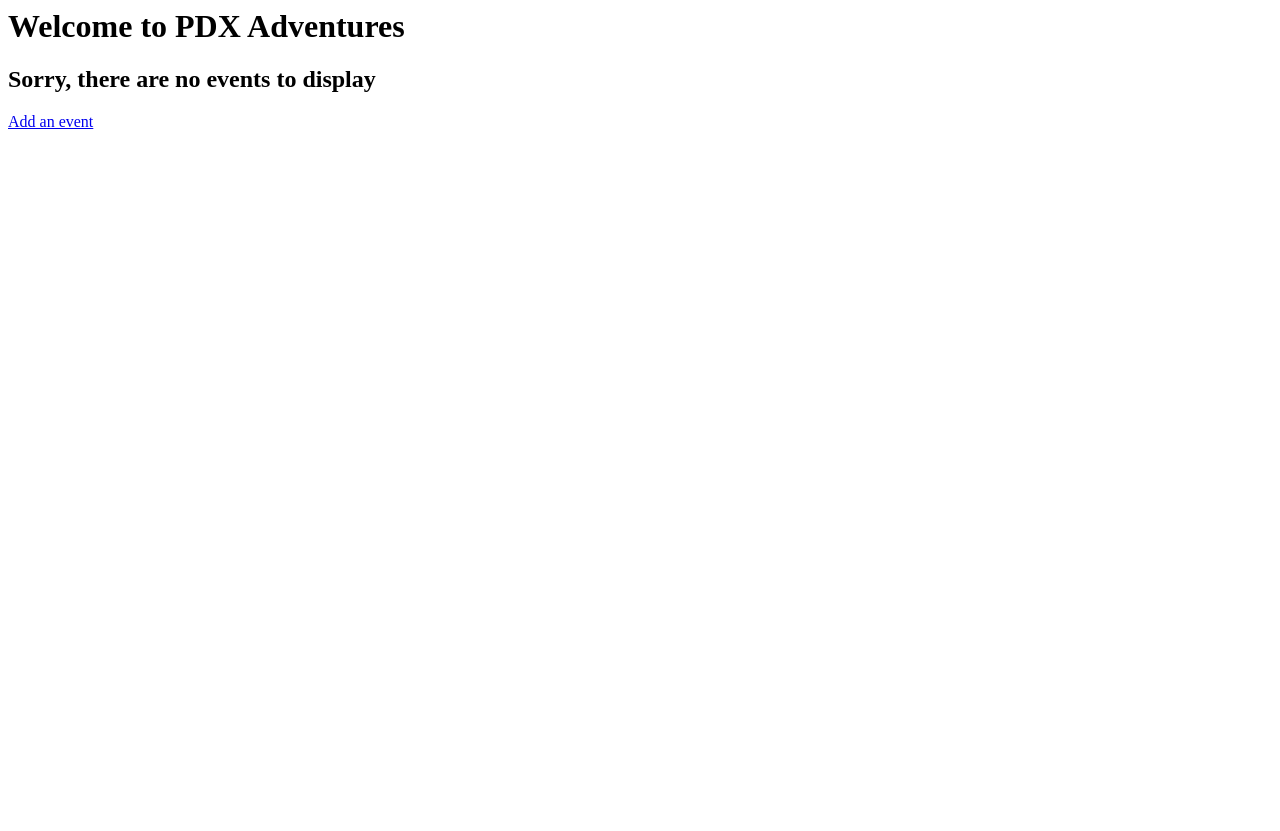
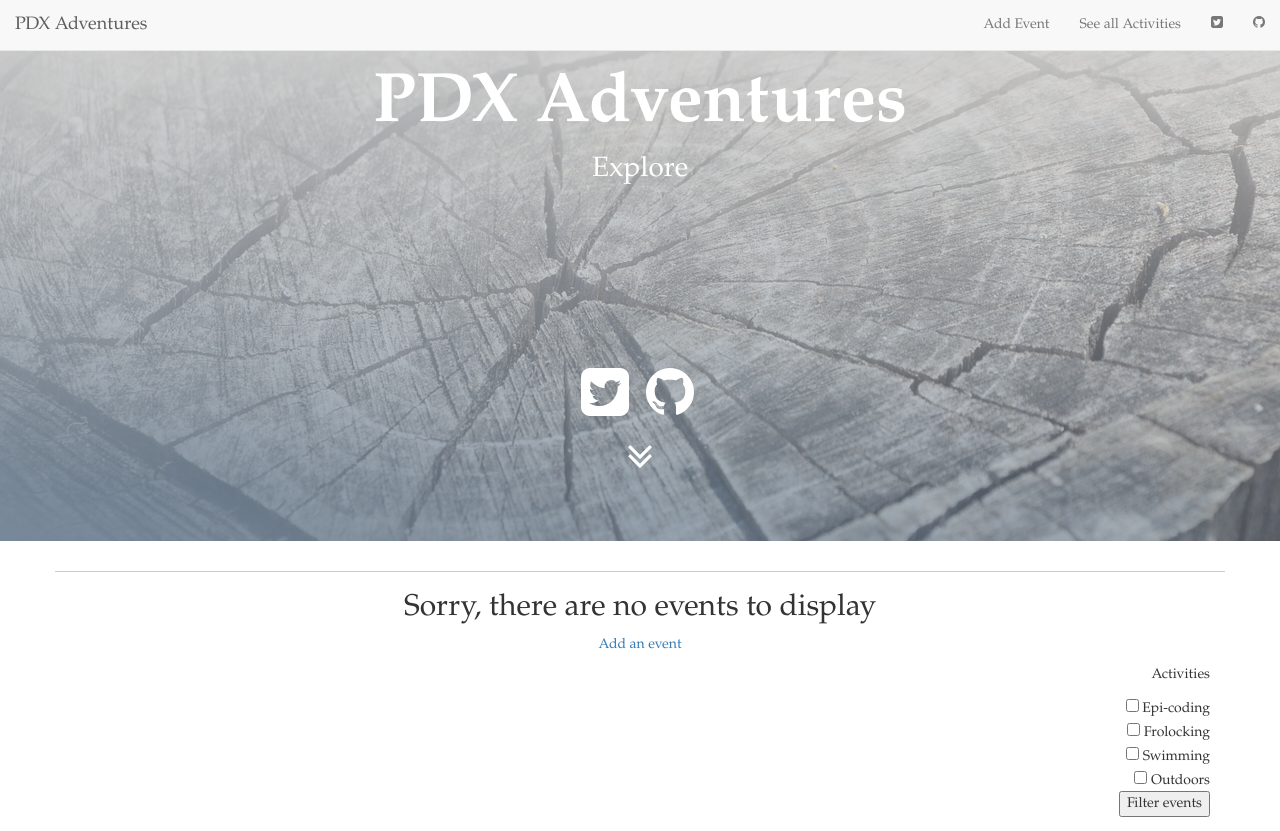
Before and after one commit to davideliason/PDXAdventures, a PHP site: template views/index.twig in a window 1280 px wide. Before the commit the page ends 129 px from the top, so only its background shows below. Run offline with PHP 8.4, Linux system fonts and the light colour scheme; the template is opened without the code that fills it, so the values that code supplies are empty; some libraries are stand-ins or nearby versions.

Commit message:
Add css to twig files

```diff
--- a/views/event.twig
+++ b/views/event.twig
@@ -16,5 +16,7 @@
             <li> {{ event.getDateEvent }}</li>
         </ul>
     </ul>
+
+    <p><a href='/event/{{ event.getId }}/edit'>Edit this event</a></p>
 </body>
 </html>
--- a/views/index.twig
+++ b/views/index.twig
@@ -1,10 +1,52 @@
 <html>
 <head>
+    <meta charset='utf-8'>
   <title>PDX Adventures</title>
+  <link rel ='stylesheet' href ='http://maxcdn.bootstrapcdn.com/bootstrap/3.3.4/css/bootstrap.min.css'>
+  <link rel ='stylesheet' href ='http://maxcdn.bootstrapcdn.com/font-awesome/4.3.0/css/font-awesome.min.css'>
+  <link rel ='stylesheet' href ='../css/style.css'>
+  <script src="https://ajax.googleapis.com/ajax/libs/jquery/1.11.2/jquery.min.js"></script>
+  <script src='http://maxcdn.bootstrapcdn.com/bootstrap/3.3.4/js/bootstrap.min.js'></script>
+</head>
 </head>
 <body>
-    <h1> Welcome to PDX Adventures</h1>
-
+    <nav class='navbar navbar-default navbar-fixed-top'>
+      <div class='container-fluid'>
+        <div class='navbar-header'>
+          <button type='button' class='navbar-toggle' data-toggle='collapse' data-target='#myNavbar'>
+            <span class='icon-bar'></span>
+            <span class='icon-bar'></span>
+            <span class='icon-bar'></span>
+          </button>
+          <a class='navbar-brand' href='/'>PDX Adventures</a>
+        </div>
+        <div class="collapse navbar-collapse" id='myNavbar'>
+            <ul class='nav navbar-nav navbar-right'>
+            <li><a href='/add_event'>Add Event</a></li>
+            <li><a href='/activities'>See all Activities</a></li>
+            <li><a href='http://www.twitter.com/k_giardch'><i class="fa fa-twitter-square"></i></a></li>
+            <li><a href='https://github.com/BabaYaga64/PDXAdventures.git'><i class="fa fa-github"></i></a></li>
+            <!-- <li><form action='/' method='post'> -->
+            </form>
+          </ul>
+        </div>
+      </div>
+    </nav>
+      <header>
+        <div class='jumbotron text-center'>
+          <div class='container'>
+          <h1>PDX Adventures</h1>
+          <h4>Explore</h4>
+          <ul class='list-unstyled list-inline social-media'>
+            <li><a href='http://www.twitter.com/k_giardch'><i class="fa fa-twitter-square fa-2x"></i></a></li>
+            <li><a href='https://github.com/BabaYaga64/PDXAdventures.git'><i class="fa fa-github fa-2x"></i></a></li>
+          </ul>
+            <p class='double-arrow'><i class="fa fa-angle-double-down fa-2x"></i></p>
+          </div>
+        </div>
+      </header>
+      <section>
+      <div class='container text-center top-border'>
         {% if events is not empty %}
             {% for event in events %}
                 {{ event.getEventName }}
@@ -12,10 +54,36 @@
                 <p><a href='/event/{{ event.getId }}'>Click for more info</a></p>
             {% endfor %}
             <p><a href='/add_event'>Add an event</a></p>
+
+            <form action='/delete_events' method='post'>
+                <button type='submit'>Delete All</button>
+            </form>
         {% else %}
             <h2> Sorry, there are no events to display</h2>
             <p><a href='/add_event'>Add an event</a></p>
         {% endif %}
+        </div>
+        <div class='container text-right'>
+        <p>Activities</p>
+        <form action='/' method="post">
+            <input type="checkbox" name="options[]" value="epi-coding"/> Epi-coding<br/>
+            <input type="checkbox" name="options[]" value="frolocking"/> Frolocking<br/>
+            <input type="checkbox" name="options[]" value="swimming "/> Swimming<br/>
+            <input type="checkbox" name="options[]" value="outdoors "/> Outdoors<br/>
+            <input type="submit" value="Filter events" />
+        </form>
+    </div>
+    </section>
+
+
+    <!-- {% if activities is not empty %}
+        <ul>
+        <p>Activities</p>
+        {% for activity in activities %}
+            <li><a href='/activity/{{ activity.getId }}'>{{ activity.getActivityName }}</a></li>
+        {% endfor %}
+    </ul>
+    {% endif %} -->
 
 </body>
 </html>
--- /dev/null
+++ b/web/css/style.css
@@ -0,0 +1,44 @@
+
+/* HEADER */
+.jumbotron {
+  background:
+            linear-gradient(#d3d3d3, transparent 90%),
+            linear-gradient(20deg, #778899, transparent),
+              url(../img/tree_ring.jpg) no-repeat center;
+  background-size: cover;
+  color: #fff;
+  font-size: 2em;
+  margin-top: 0;
+
+}
+
+.jumbotron h1 {
+  font-size: 2.5em;
+  font-weight: bold;
+}
+
+.jumbotron h4 {
+  font-size: 1em;
+}
+.navbar {
+  margin-bottom: 0;
+  font-family: "Palatino Linotype", "Book Antiqua", Palatino, serif;
+}
+
+.social-media li a i {
+  margin-top: 3em;
+  color: #fff;
+}
+
+/* BODY */
+
+/*body {
+  background: #000000 !important;
+  }*/
+
+.container {
+  font-family: "Palatino Linotype", "Book Antiqua", Palatino, serif;
+}
+.top-border {
+  border-top: 1px solid #ccc;
+}
```
Also changed, not shown: app/app.php (+20 -3 lines), views/add_event.twig (+9 -0 lines), views/event_edit.twig (+14 -1 lines), src/Activity.php (line endings or trailing spaces), web/img/tree_ring.jpg (added). Lines whose indentation alone changed are shown as unchanged.
